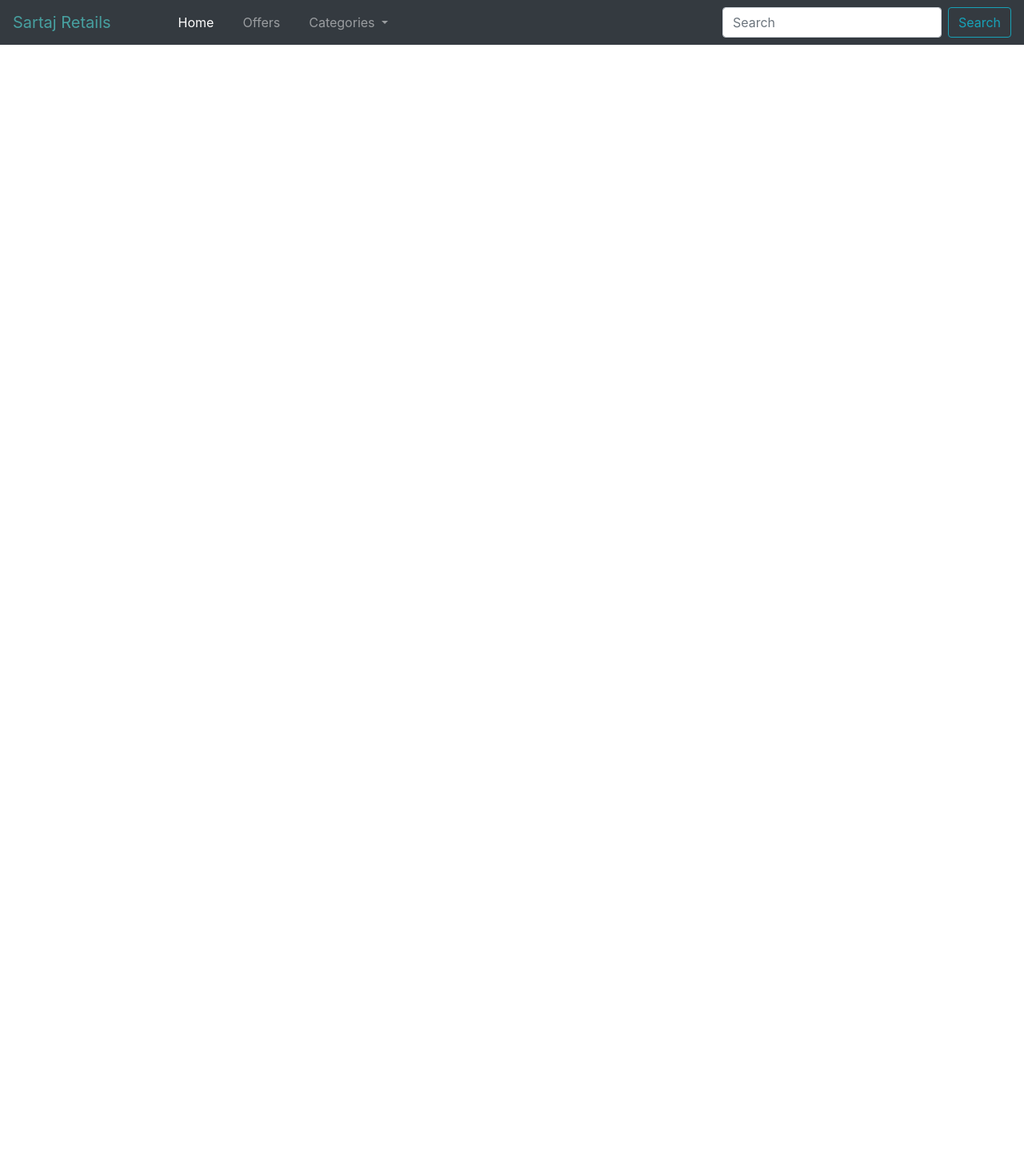
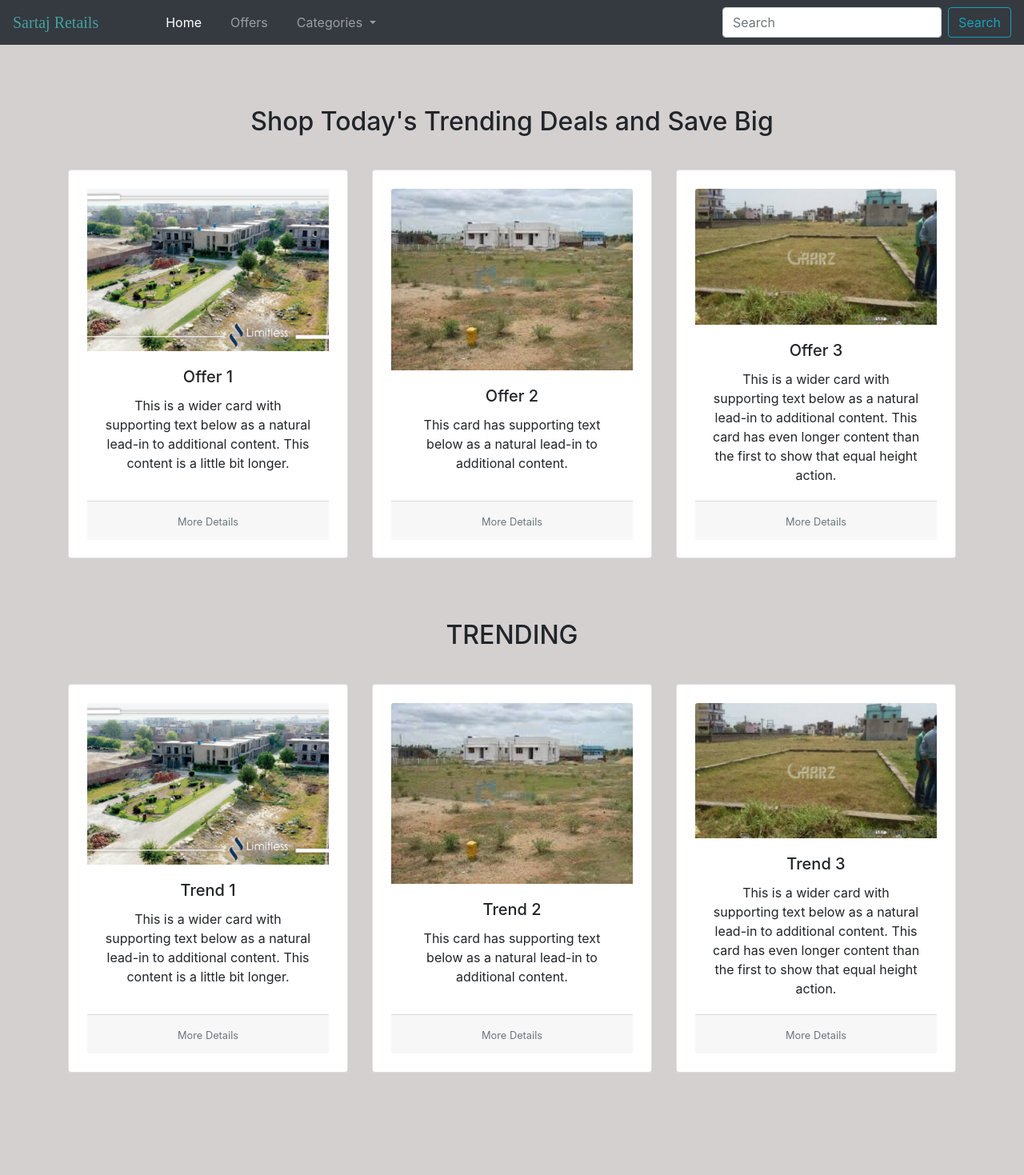
Before and after one commit to faraz455/Retail-website, a PHP site: page /main.html in a window 1280 px wide. Shown: the whole page at 80% size. Before the commit the page ends 56 px from the top, so only its background shows below. Run offline with PHP 8.4, Linux system fonts and the light colour scheme.

Commit message:
Basic main page html

```diff
--- a/main.css
+++ b/main.css
@@ -1,3 +1,12 @@
+
+.beech {
+    margin: auto;
+    margin-top: 5%;
+    width: 50%;
+    padding: 10px;
+   text-align: center;
+  }
+
 /*Desktop view */
 @media only screen and (min-width: 800px) {
 .left1{
--- a/main.html
+++ b/main.html
@@ -13,9 +13,10 @@
 
 </head>
 <body>
-    <nav class="navbar navbar-expand-lg navbar-dark  bg-dark">
+  <div style="background-color: rgb(212, 208, 208); padding-bottom: 10%;">
+  <nav class="navbar navbar-expand-lg navbar-dark  bg-dark">
 
-        <a class="navbar-brand" href="#" style="color: rgb(71, 160, 160);  ">Sartaj Retails</a>
+        <a class="navbar-brand" href="#" style="color: rgb(71, 160, 160); font-family: Bahnschrift;">Sartaj Retails</a>
         <button class="navbar-toggler" type="button" data-toggle="collapse" data-target="#navbarSupportedContent" aria-controls="navbarSupportedContent" aria-expanded="false" aria-label="Toggle navigation">
           <span class="navbar-toggler-icon"></span>
         </button>
@@ -23,7 +24,7 @@
         <div class="collapse navbar-collapse" id="navbarSupportedContent">
           <ul class="navbar-nav mr-auto">
             <li class="nav-item active left1">
-              <a class="nav-link" href="#" " >Home <span class="sr-only">(current)</span></a>
+              <a class="nav-link" href="#" >Home <span class="sr-only">(current)</span></a>
             </li>
 
             <li class="nav-item left2">
@@ -47,5 +48,84 @@
           </form>
         </div>
     </nav>
+
+<!--row 1-->
+    <div class="container" style= "text-align: center; margin-top: 6%;">
+    <h2>Shop Today's Trending Deals and Save Big</h2>
+    <div class="card-deck" style="padding-top: 3%;">
+        <div class="card" style="padding: 2%;">
+          <img class="card-img-top" src="pic1.jpg" alt="Card image cap">
+          <div class="card-body">
+            <h5 class="card-title">Offer 1</h5>
+            <p class="card-text">This is a wider card with supporting text below as a natural lead-in to additional content. This content is a little bit longer.</p>
+          </div>
+          <div class="card-footer">
+            <small class="text-muted">More Details</small>
+          </div>
+        </div>
+        <div class="card" style="padding: 2%;">
+          <img class="card-img-top" src="pic2.jpg" alt="Card image cap">
+          <div class="card-body">
+            <h5 class="card-title">Offer 2</h5>
+            <p class="card-text">This card has supporting text below as a natural lead-in to additional content.</p>
+          </div>
+          <div class="card-footer">
+            <small class="text-muted">More Details</small>
+          </div>
+        </div>
+        <div class="card" style="padding: 2%;">
+          <img class="card-img-top" src="pic3.jpg" alt="Card image cap">
+          <div class="card-body">
+            <h5 class="card-title">Offer 3</h5>
+            <p class="card-text">This is a wider card with supporting text below as a natural lead-in to additional content. This card has even longer content than the first to show that equal height action.</p>
+          </div>
+          <div class="card-footer">
+            <small class="text-muted">More Details</small>
+          </div>
+        </div>
+      </div>
+</div>
+
+<!--row 2-->
+<div class="container" style= "text-align: center; margin-top: 6%;">
+    <h2>TRENDING</h2>
+    <div class="card-deck" style="padding-top: 3%;">
+        <div class="card" style="padding: 2%;">
+          <img class="card-img-top" src="pic1.jpg" alt="Card image cap">
+          <div class="card-body">
+            <h5 class="card-title">Trend 1</h5>
+            <p class="card-text">This is a wider card with supporting text below as a natural lead-in to additional content. This content is a little bit longer.</p>
+          </div>
+          <div class="card-footer">
+            <small class="text-muted">More Details</small>
+          </div>
+        </div>
+        <div class="card" style="padding: 2%;">
+          <img class="card-img-top" src="pic2.jpg" alt="Card image cap">
+          <div class="card-body">
+            <h5 class="card-title">Trend 2</h5>
+            <p class="card-text">This card has supporting text below as a natural lead-in to additional content.</p>
+          </div>
+          <div class="card-footer">
+            <small class="text-muted">More Details</small>
+          </div>
+        </div>
+        <div class="card" style="padding: 2%;">
+          <img class="card-img-top" src="pic3.jpg" alt="Card image cap">
+          <div class="card-body">
+            <h5 class="card-title">Trend 3</h5>
+            <p class="card-text">This is a wider card with supporting text below as a natural lead-in to additional content. This card has even longer content than the first to show that equal height action.</p>
+          </div>
+          <div class="card-footer">
+            <small class="text-muted">More Details</small>
+          </div>
+        </div>
+      </div>
+</div>
+</div>
+
+
+<!--main div ends-->
+</div>
 </body>
 </html>
```
